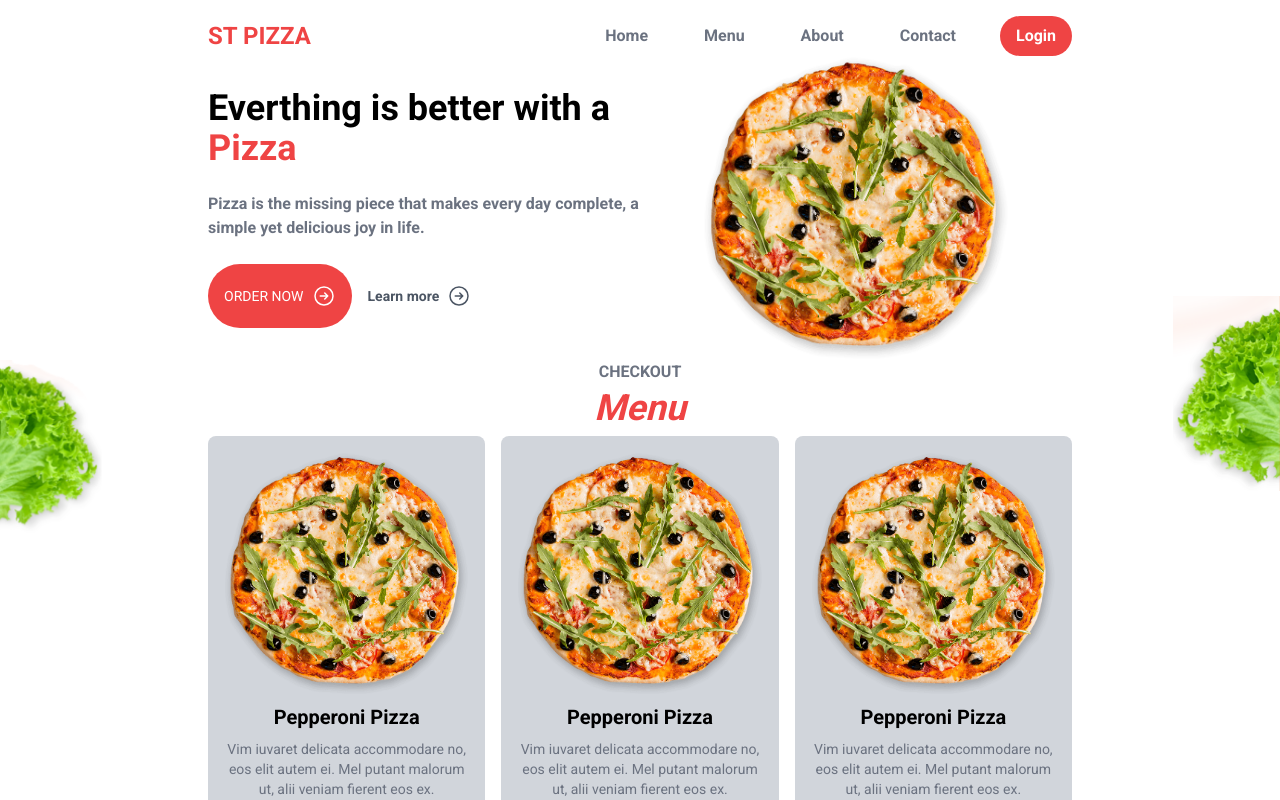
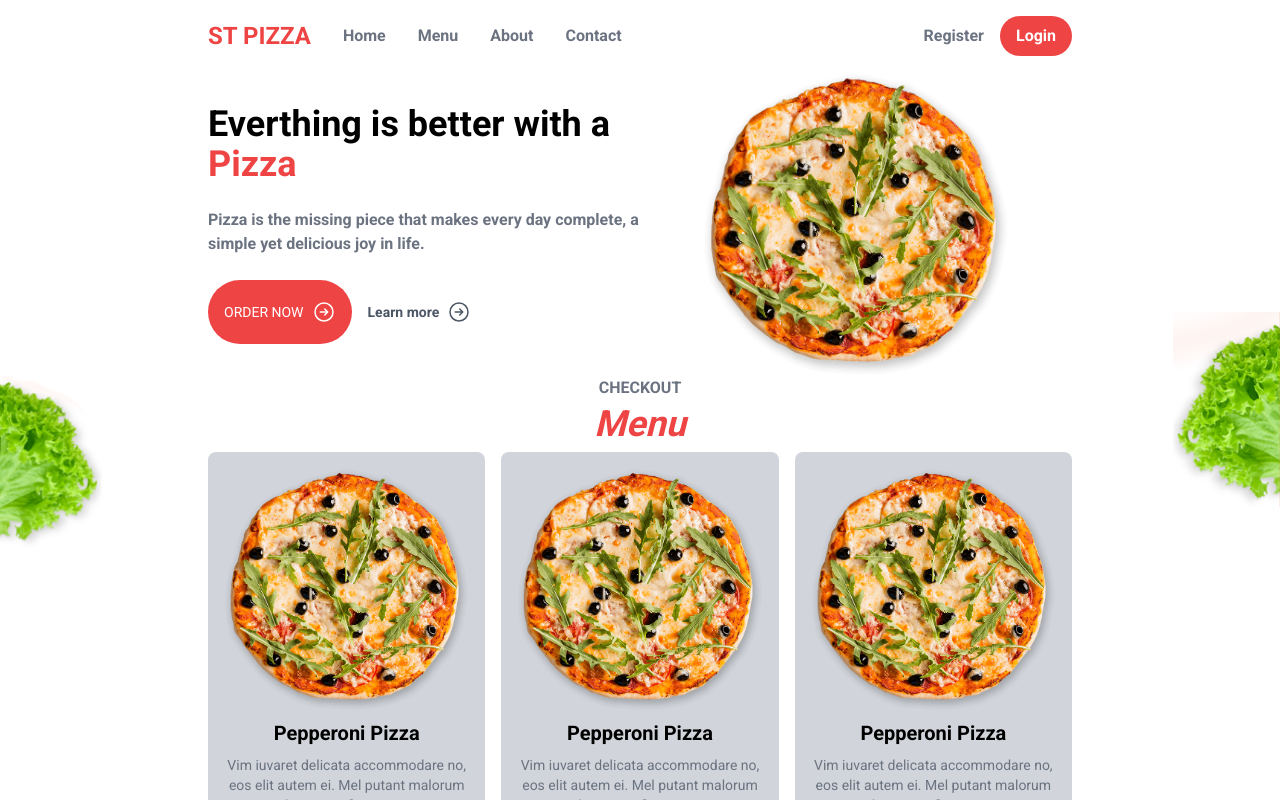
Before and after one commit to SanudaKJ/food-ordering-app, a Next.js app: page / in a window 1280 px wide. Shown: the top 800 px of the page. Built offline with nearby package versions, Linux system fonts and the light colour scheme.

Commit message:
Refactor nav bar

```diff
--- a/src/components/layout/Header.js
+++ b/src/components/layout/Header.js
@@ -3,18 +3,21 @@ export default function Header() {
   return (
     <>
       <header className="flex items-center justify-between ">
-        <Link className="text-2xl font-semibold text-red-500 " href="">
-          {" "}
-          ST PIZZA{" "}
-        </Link>
+        <nav className="flex items-center gap-8 font-semibold text-gray-500">
+          <Link className="text-2xl font-semibold text-red-500 " href="">
+            {" "}
+            ST PIZZA{" "}
+          </Link>
+          <Link href={"/"}>Home</Link>
+          <Link href={"/"}>Menu</Link>
+          <Link href={"/"}>About</Link>
+          <Link href={"/"}>Contact</Link>
+        </nav>
 
-        <nav className="flex items-center gap-8 font-semibold text-gray-500">
-          <Link className="px-3 py-2 rounded-full hover:bg-red-500 hover:text-white" href={"/"}>Home</Link>
-          <Link className="px-3 py-2 rounded-full hover:bg-red-500 hover:text-white"  href={"/"}>Menu</Link>
-          <Link className="px-3 py-2 rounded-full hover:bg-red-500 hover:text-white"  href={"/"}>About</Link>
-          <Link className="px-3 py-2 rounded-full hover:bg-red-500 hover:text-white"  href={"/"}>Contact</Link>
+        <nav className="flex items-center gap-4 font-semibold text-gray-500">
+          <Link href="">Register</Link>
           <Link
-            className="px-4 py-2 text-white bg-red-500 rounded-full"
+            className="px-4 py-2 text-white bg-red-500 rounded-full hover:bg-red-600"
             href={"/"}
           >
             Login
--- a/src/components/layout/Hero.js
+++ b/src/components/layout/Hero.js
@@ -3,7 +3,7 @@ import Link from "next/link";
 import Right from "../icons/Right";
 export default function Hero() {
   return (
-    <section className="grid grid-cols-2">
+    <section className="grid grid-cols-2 mt-4">
       <div className="py-8">
         <h1 className="text-4xl font-semibold">
           Everthing is better with a{" "}
```
